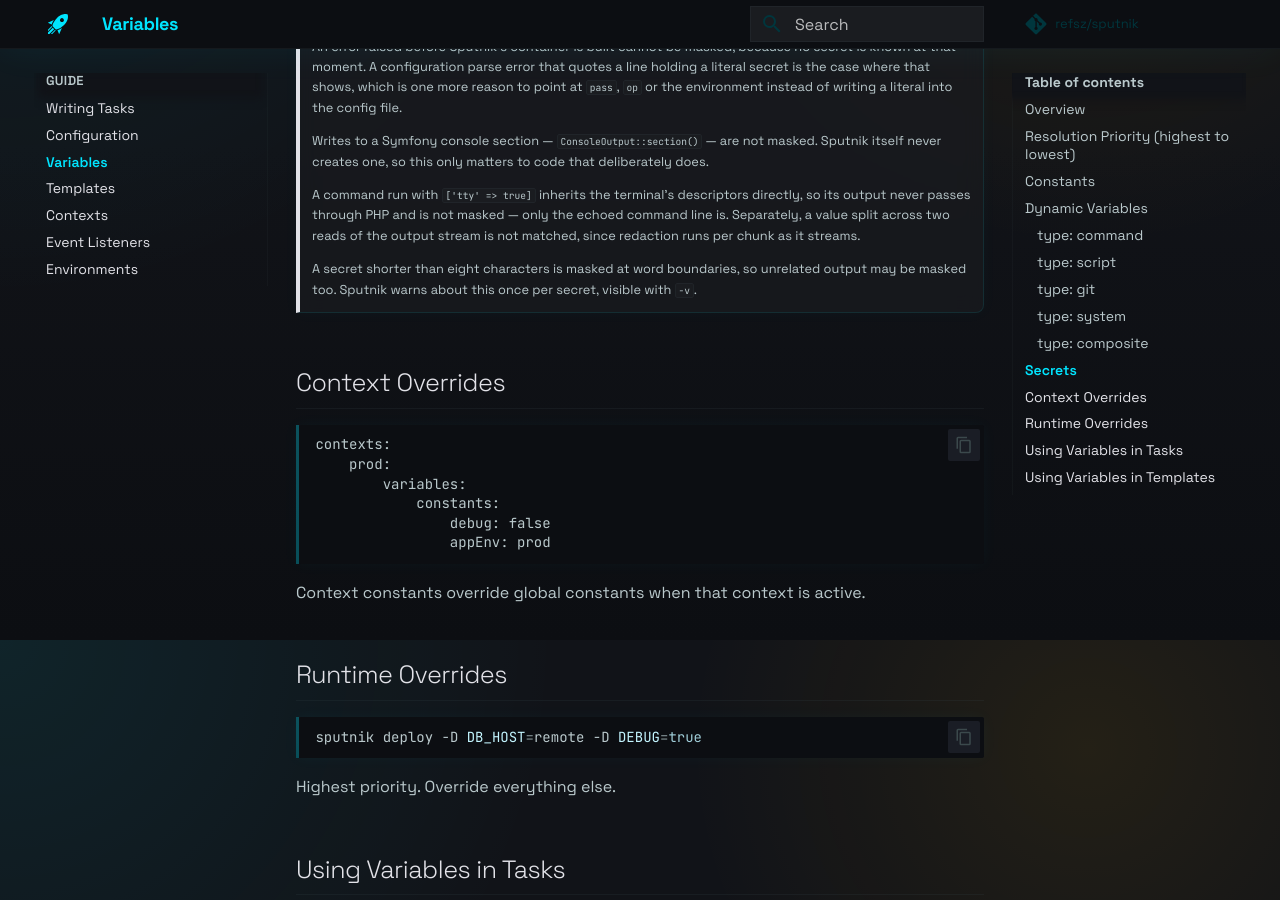
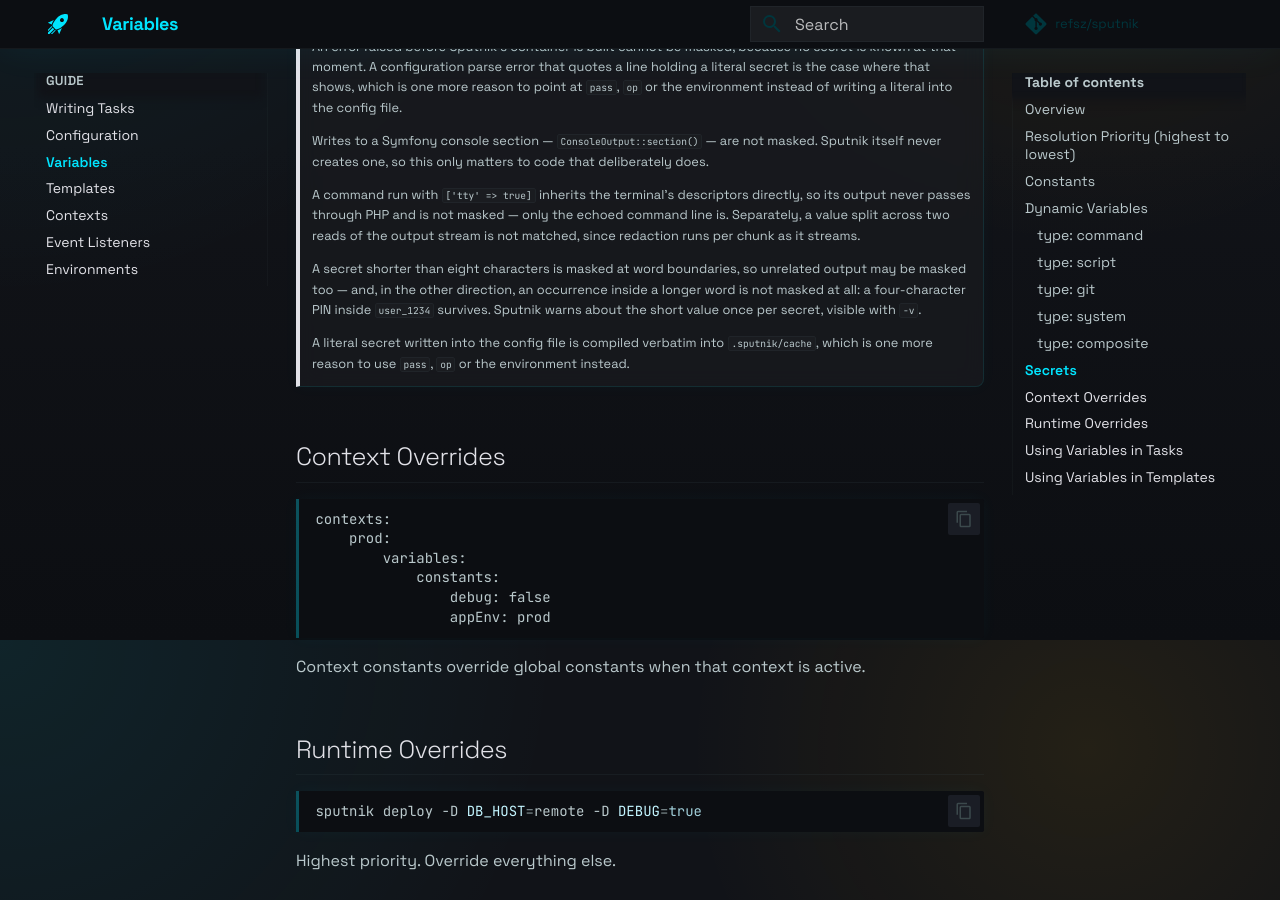
Before and after one commit to refsz/sputnik, an MkDocs documentation site: the page built from docs/variables.md, in a window 1280 px wide and 900 px high, scrolled down 3860 px. Built offline with MkDocs 1.6.1 and Material for MkDocs 9.7.7, drawn with Linux system fonts in a browser that asks for light colours; comment, search, counter and statistics services are not loaded.

Commit message:
[DOCS] disclose word-boundary under-masking and literal-secret cache exposure
The short-value warning in the limits admonition only stated that
masking a short value can hit unrelated output; it did not say the
trade runs both ways. A word-boundary match also means an occurrence
inside a longer word - a four-character PIN inside user_1234 - is not
masked at all.

Also note that a literal secret written into the config file is
compiled verbatim into .sputnik/cache, next to the existing advice to
prefer pass, op or the environment over a literal.

```diff
--- a/docs/variables.md
+++ b/docs/variables.md
@@ -163,8 +163,14 @@ error.
     streams.
 
     A secret shorter than eight characters is masked at word boundaries, so
-    unrelated output may be masked too. Sputnik warns about this once per
+    unrelated output may be masked too — and, in the other direction, an
+    occurrence inside a longer word is not masked at all: a four-character PIN
+    inside `user_1234` survives. Sputnik warns about the short value once per
     secret, visible with `-v`.
+
+    A literal secret written into the config file is compiled verbatim into
+    `.sputnik/cache`, which is one more reason to use `pass`, `op` or the
+    environment instead.
 
 ## Context Overrides
 
```
